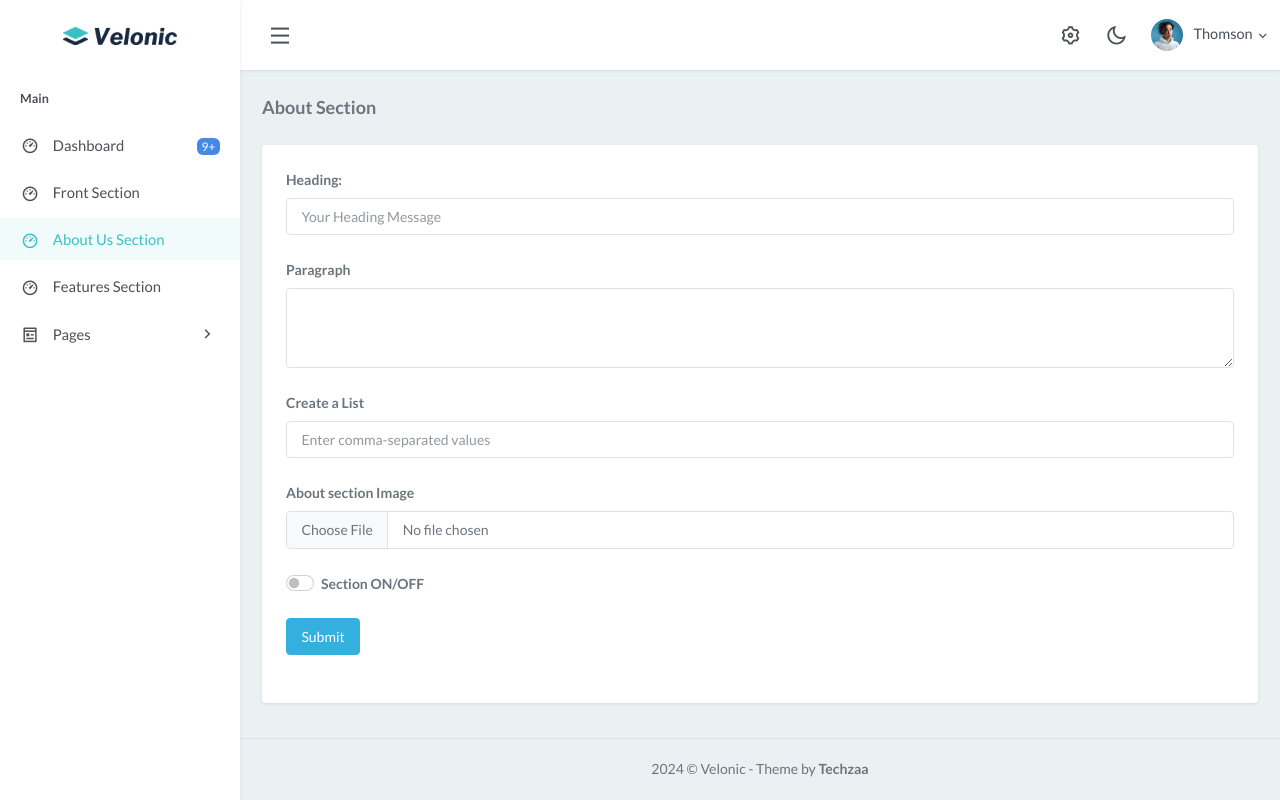
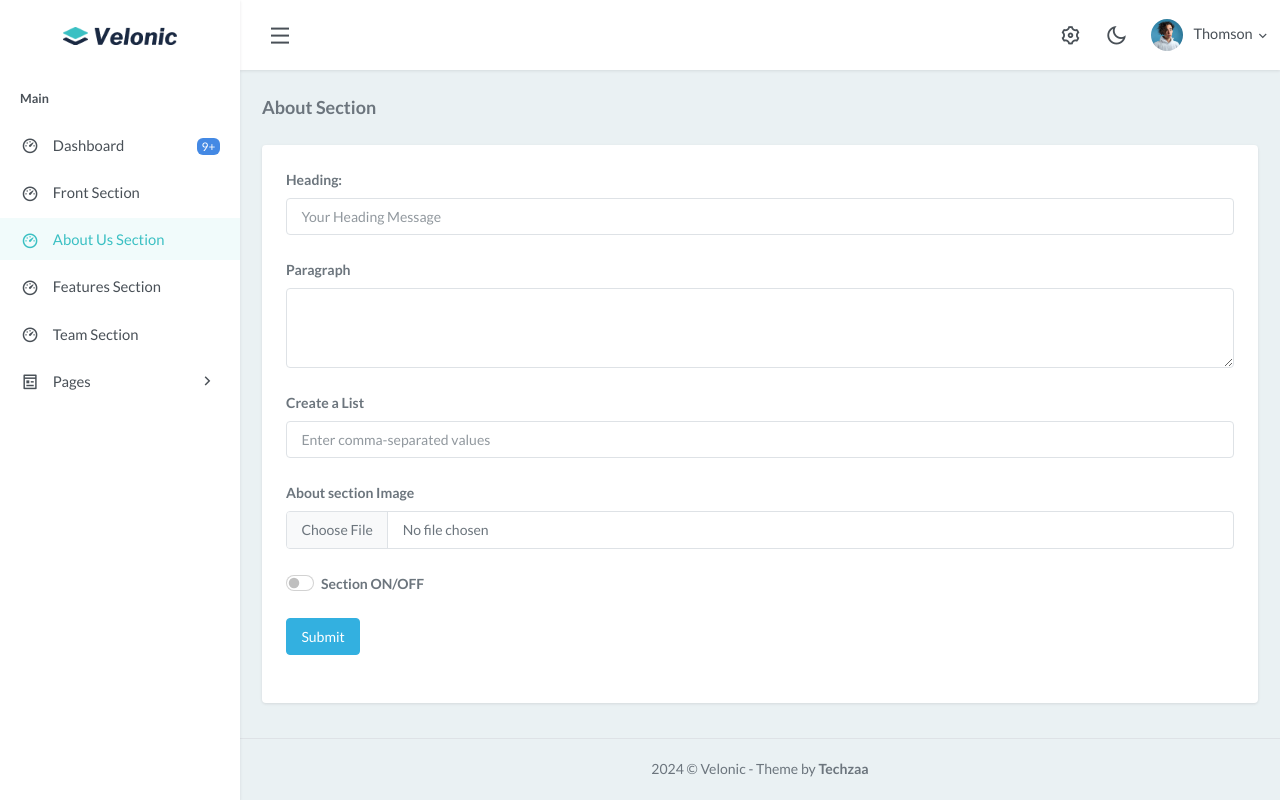
Before and after one commit to MZubair70/nitro-master, a PHP site: page /about-section.php in a window 1280 px wide. Run offline with PHP 8.4, Linux system fonts and the light colour scheme; the visitor is signed in with stand-in values (Sample User, id 1); data that the repository does not hold is empty.

Commit message:
add team section

```diff
--- a/include/sidebar.php
+++ b/include/sidebar.php
@@ -57,6 +57,13 @@
         </li>
 
         <li class="side-nav-item">
+            <a href="team-section.php" class="side-nav-link">
+                <i class="ri-dashboard-3-line"></i>
+                <span> Team Section </span>
+            </a>
+        </li>
+
+        <li class="side-nav-item">
             <a data-bs-toggle="collapse" href="#sidebarPages" aria-expanded="false" aria-controls="sidebarPages" class="side-nav-link">
                 <i class="ri-pages-line"></i>
                 <span> Pages </span>
```
